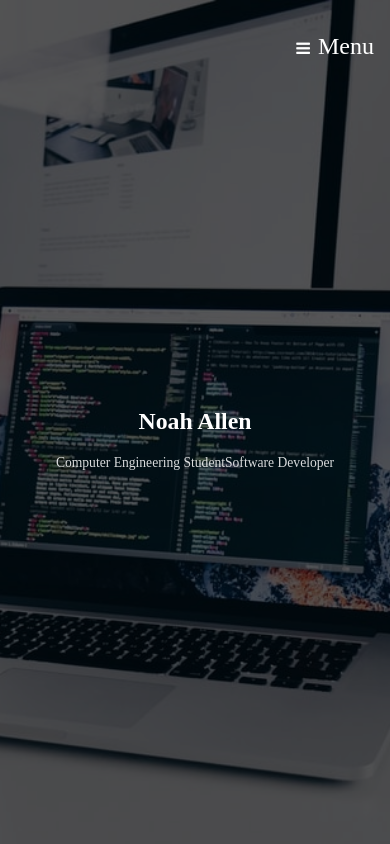
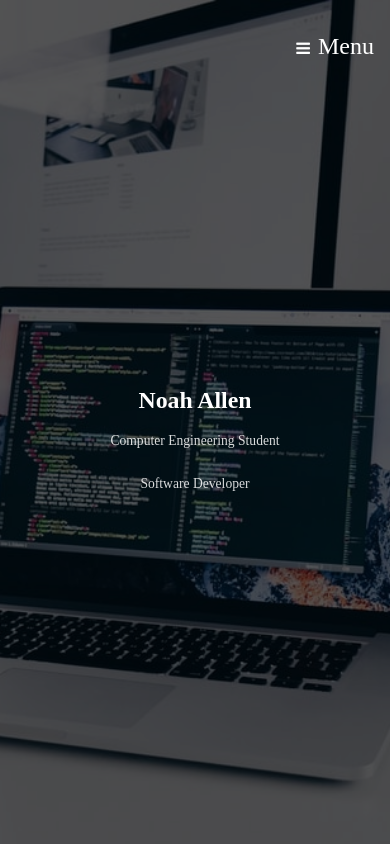
Before and after one commit to noahallen/Personal-Website, a plain HTML site: page public/index.html in a window 390 px wide. Shown: the top 844 px of the page. Drawn offline with Linux system fonts and the light colour scheme; some packages are replaced by stand-ins of ours; a web font is replaced by a local one.

Commit message:
Fixed title display for mobile

```diff
--- a/public/index.html
+++ b/public/index.html
@@ -47,7 +47,8 @@
 				<div class="inner">
 					<header>
 						<h1>Noah Allen</h1>
-						<p>Computer Engineering Student<br/>Software Developer</p>
+                        <p>Computer Engineering Student</p>
+                        <p>Software Developer</p>
 					</header>
                     <!-- <a href="#main" class="button big scrolly">Learn More</a>
                     <a href="portfolio.html" class="button big scrolly">Portfolio</a> -->
```
